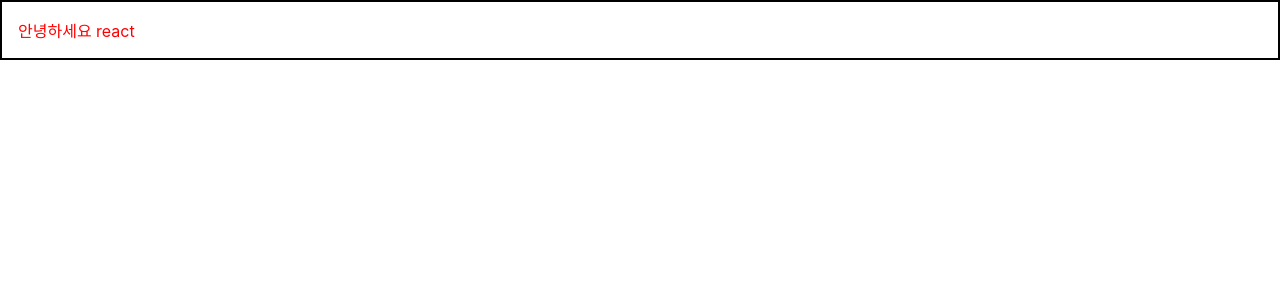
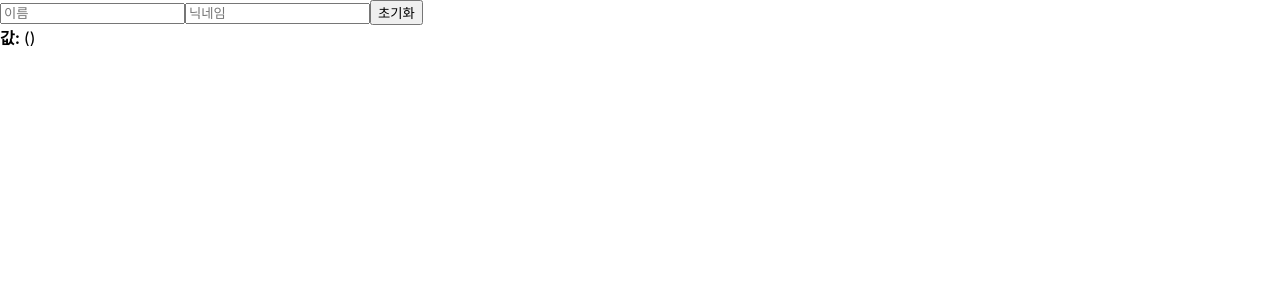
Before and after one commit to kgpaper/begin-react, a React (Create React App) app: page / in a window 1280 px wide. Shown: the top 300 px of the page. Built offline with nearby package versions, Linux system fonts and the light colour scheme.

Commit message:
21/07/21 studying...

```diff
--- a/src/App.js
+++ b/src/App.js
@@ -1,13 +1,8 @@
 import React from "react";
-import Hello from "./Hello";
-import Wrapper from "./Wrapper";
+import InputSample from "./InputSample";
 
 function App() {
-  return (
-    <Wrapper>
-      <Hello name='react' color='red' isSpecial={false} />
-    </Wrapper>
-  );
+  return <InputSample />;
 }
 
 export default App;
--- /dev/null
+++ b/src/InputSample.js
@@ -0,0 +1,44 @@
+import React, { useState } from 'react';
+
+const InputSample = () => {
+  const [inputs, setInputs] = useState({
+    name: '',
+    nickname: '',
+  });
+
+  const { name, nickname } = inputs;
+
+  const onChange = (e) => {
+    const { value, name } = e.target;
+    setInputs({
+      ...inputs,
+      [name]: value,
+    });
+  };
+
+  const onReset = () => {
+    setInputs({
+      name: '',
+      nicname: '',
+    });
+  };
+
+  return (
+    <div>
+      <input name="name" placeholder="이름" onChange={onChange} value={name} />
+      <input
+        name="nickname"
+        placeholder="닉네임"
+        onChange={onChange}
+        value={nickname}
+      />
+      <button onClick={onReset}>초기화</button>
+      <div>
+        <b>값: </b>
+        {name} ({nickname})
+      </div>
+    </div>
+  );
+};
+
+export default InputSample;
```
Also changed, not shown: src/Counter.js (added, +22 -0 lines), 1 other file (tests, documents, lock files or other folders).
